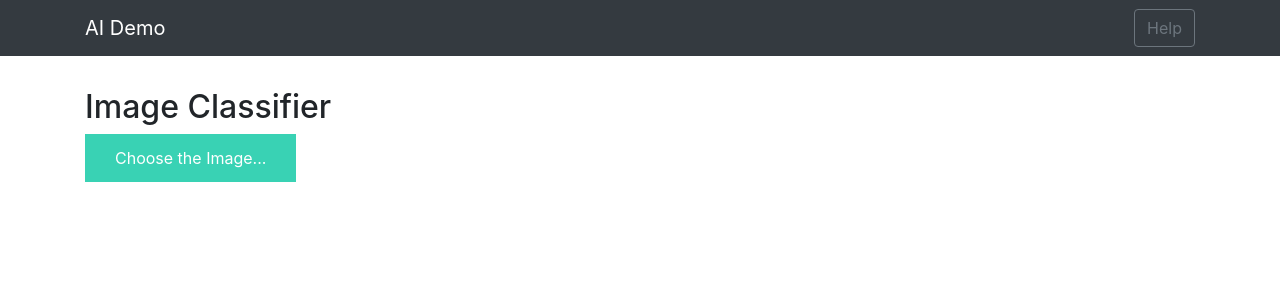
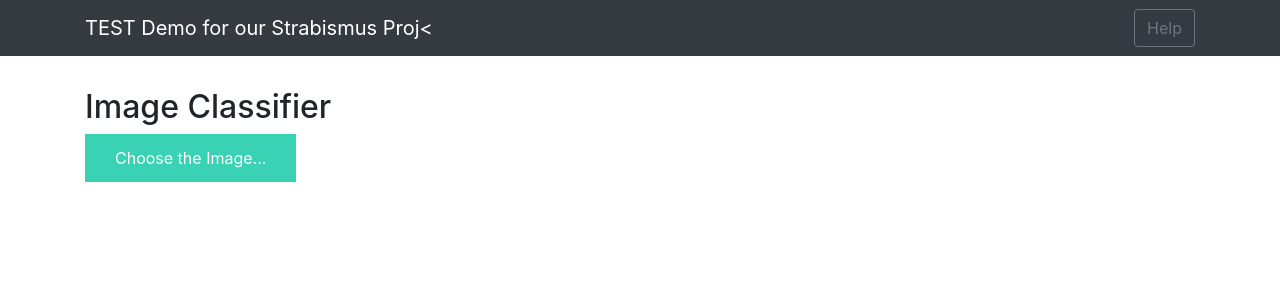
Before and after one commit to ayushGHub/tryClassification, a Flask app: page / in a window 1280 px wide. Shown: the top 300 px of the page. Run offline with Flask 2, Linux system fonts and the light colour scheme; some libraries are stand-ins or nearby versions.

Commit message:
Update base.html

```diff
--- a/templates/base.html
+++ b/templates/base.html
@@ -4,7 +4,7 @@
     <meta charset="UTF-8">
     <meta name="viewport" content="width=device-width, initial-scale=1.0">
     <meta http-equiv="X-UA-Compatible" content="ie=edge">
-    <title>TEST Demo for our Strabismus Proj</title>
+    <title>TEST Demo</title>
     <link href="https://cdn.bootcss.com/bootstrap/4.0.0/css/bootstrap.min.css" rel="stylesheet">
     <script src="https://cdn.bootcss.com/popper.js/1.12.9/umd/popper.min.js"></script>
     <script src="https://cdn.bootcss.com/jquery/3.3.1/jquery.min.js"></script>
@@ -15,7 +15,7 @@
 <body>
     <nav class="navbar navbar-dark bg-dark">
         <div class="container">
-            <a class="navbar-brand" href="#">AI Demo</a>
+            <a class="navbar-brand" href="#">TEST Demo for our Strabismus Proj<</a>
             <button class="btn btn-outline-secondary my-2 my-sm-0" type="submit">Help</button>
         </div>
     </nav>
```
